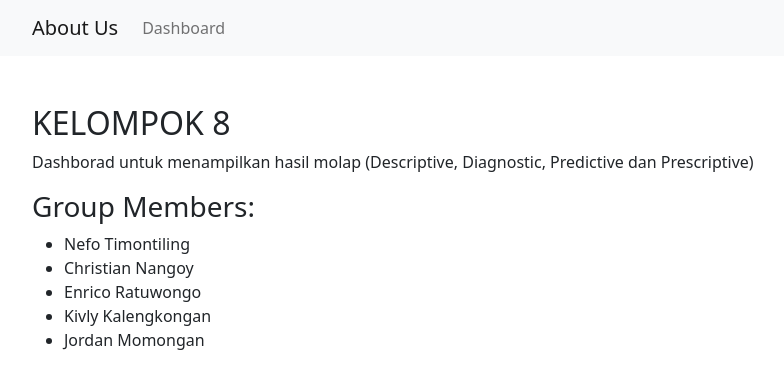
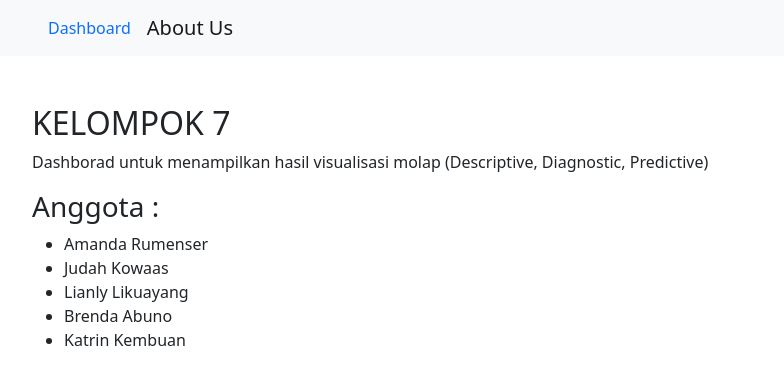
Before and after one commit to jehudakowaas/Final-Project-DSS, a plain HTML site: page about.html in a window 1280 px wide. Shown: the whole page, without its empty margins (50-834 px from the left). Drawn offline with nearby package versions, Linux system fonts and the light colour scheme.

Commit message:
Update about.html

```diff
--- a/about.html
+++ b/about.html
@@ -9,29 +9,29 @@
 <body>
     <header class="navbar navbar-expand-lg navbar-light bg-light">
         <div class="container">
-            <a class="navbar-brand" href="#">About Us</a>
+           <a class="nav-link" href="index.html">Dashboard</a>
             <button class="navbar-toggler" type="button" data-bs-toggle="collapse" data-bs-target="#navbarNav" aria-controls="navbarNav" aria-expanded="false" aria-label="Toggle navigation">
                 <span class="navbar-toggler-icon"></span>
             </button>
             <div class="collapse navbar-collapse" id="navbarNav">
                 <ul class="navbar-nav">
                     <li class="nav-item">
-                        <a class="nav-link" href="index.html">Dashboard</a>
+                        <a class="navbar-brand" href="#">About Us</a>
                     </li>
                 </ul>
             </div>
         </div>
     </header>
     <div class="container mt-5">
-        <h2>KELOMPOK 8</h2>
-        <p>Dashborad untuk menampilkan hasil molap (Descriptive, Diagnostic, Predictive dan Prescriptive)</p>
-        <h3>Group Members:</h3>
+        <h2>KELOMPOK 7</h2>
+        <p>Dashborad untuk menampilkan hasil visualisasi molap (Descriptive, Diagnostic, Predictive)</p>
+        <h3>Anggota :</h3>
         <ul>
-            <li>Nefo Timontiling</li>
-            <li>Christian Nangoy</li>
-            <li>Enrico Ratuwongo</li>
-            <li>Kivly Kalengkongan</li>
-            <li>Jordan Momongan</li>
+            <li>Amanda Rumenser</li>
+            <li>Judah Kowaas</li>
+            <li>Lianly Likuayang</li>
+            <li>Brenda Abuno</li>
+            <li>Katrin Kembuan</li>
         </ul>
     </div>
     <script src="https://code.jquery.com/jquery-3.6.0.min.js"></script>
```
